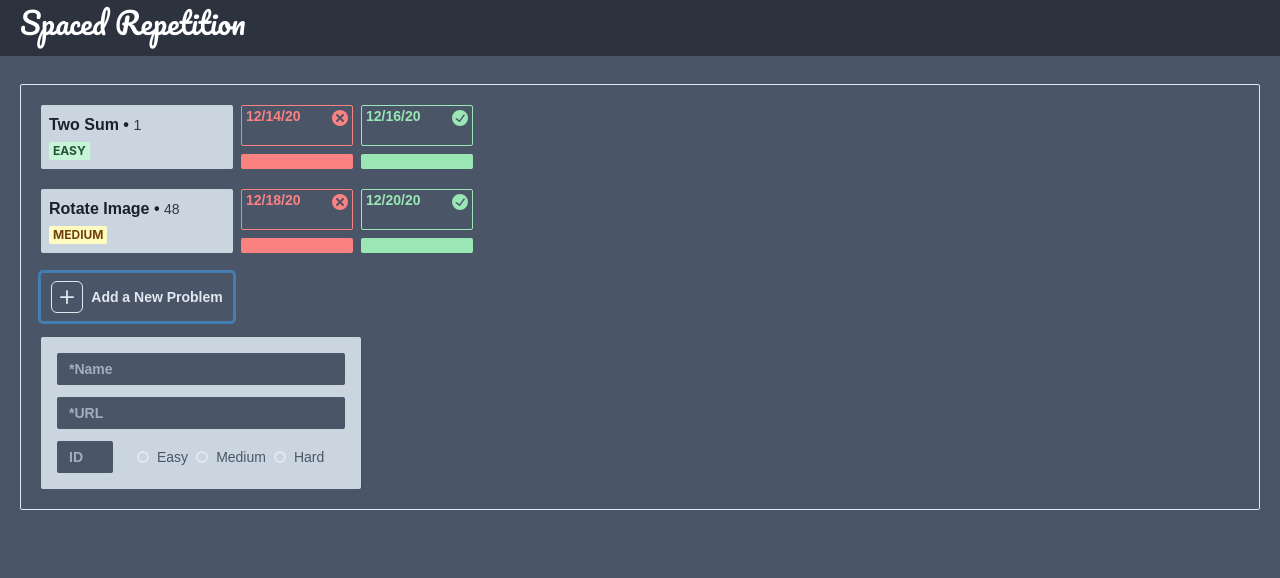
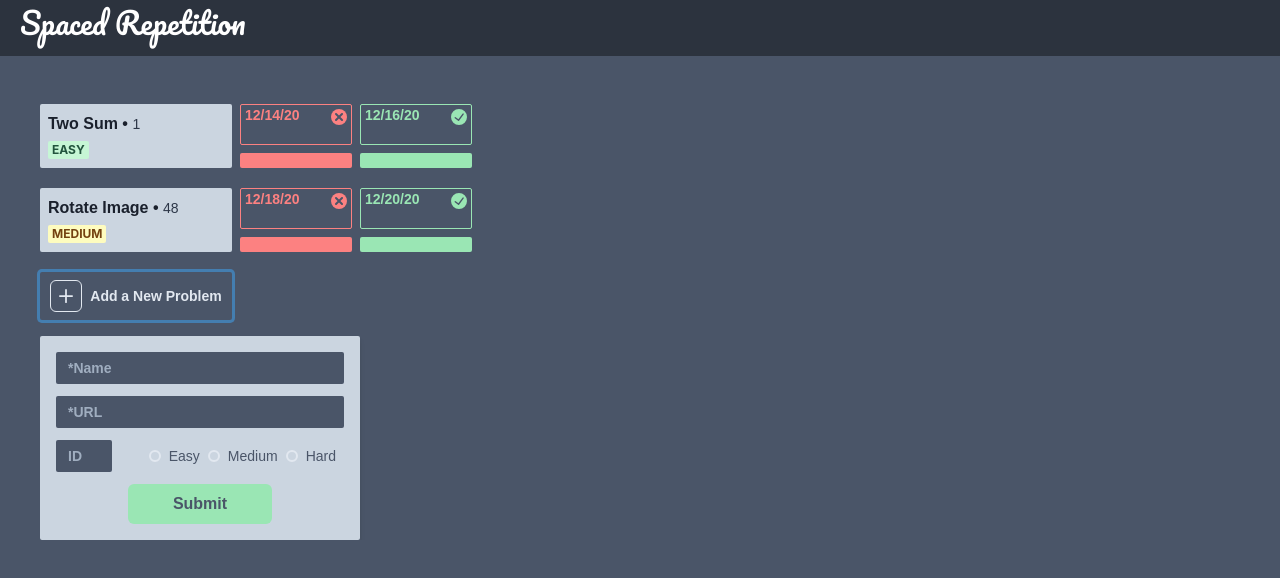
Before and after one commit to tpooch21/spaced-rep, a React (Create React App) app in the folder client/: page / in a window 1280 px wide. Both pictures are taken after a click on the button "Add a New Problem". Shown: the top 578 px of the page. Built offline with nearby package versions, Linux system fonts and the light colour scheme; a web font is replaced by a local one.

Commit message:
Integrate react-hook-form in AddProblemForm

```diff
--- a/client/src/components/AddProblem/AddProblemForm.js
+++ b/client/src/components/AddProblem/AddProblemForm.js
@@ -6,8 +6,12 @@ import {
   Stack,
   Flex,
   Spacer,
+  FormControl,
+  FormErrorMessage,
+  Button,
 } from "@chakra-ui/react";
 
+import { useForm } from "react-hook-form";
 /**
  * Name
  * URL
@@ -15,8 +19,17 @@ import {
  * Difficulty (optional)
  */
 
-const AddProblemForm = () => (
-  <Box
+const AddProblemForm = () => {
+  const { handleSubmit, register, errors } = useForm();
+  const onSubmit = (data) => {
+    debugger;
+    const { problemName, problemURL } = data;
+    console.log(problemName, problemURL);
+  };
+
+  return (
+    <form onSubmit={handleSubmit(onSubmit)}>
+      <Flex
         w={80}
         p={4}
         color="white"
@@ -26,33 +39,44 @@ const AddProblemForm = () => (
         shadow="md"
         fontFamily="main"
         color="green.200"
+        direction="column"
+        align="center"
       >
+        <FormControl isInvalid={errors.problemName}>
           <Input
+            name="problemName"
             placeholder="*Name"
             size="sm"
             bg="gray.600"
             border="none"
             fontWeight="700"
+            ref={register({ required: true })}
           />
+          <FormErrorMessage>Name is required</FormErrorMessage>
+        </FormControl>
+        <FormControl isInvalid={errors.problemURL}>
           <Input
+            name="problemURL"
             placeholder="*URL"
             size="sm"
             mt={3}
             bg="gray.600"
             border="none"
             fontWeight="700"
+            ref={register({ required: true })}
           />
-    <Flex mt={3} spacing={3} align="center" justify="flex-start">
+          <FormErrorMessage>URL is required</FormErrorMessage>
+        </FormControl>
+        <Flex mt={3} spacing={3} align="center" justify="space-between" w={72}>
           <Input
             placeholder="ID"
             size="sm"
             bg="gray.600"
             border="none"
             width={14}
-        mr={6}
             fontWeight="700"
           />
-      <RadioGroup color="gray.600" fontWeight="500" fontSize="sm">
+          <RadioGroup color="gray.600" fontWeight="500" fontSize="sm" pr={2}>
             <Stack direction="row">
               <Radio size="sm" value="easy" colorScheme="green">
                 Easy
@@ -66,7 +90,19 @@ const AddProblemForm = () => (
             </Stack>
           </RadioGroup>
         </Flex>
-  </Box>
+        <Button
+          type="submit"
+          mt={3}
+          p={2}
+          bg="green.200"
+          color="gray.600"
+          w={36}
+        >
+          Submit
+        </Button>
+      </Flex>
+    </form>
   );
+};
 
 export default AddProblemForm;
--- a/client/src/containers/ProblemsContainer/ProblemsContainer.js
+++ b/client/src/containers/ProblemsContainer/ProblemsContainer.js
@@ -34,7 +34,7 @@ const dummy = [
 ];
 
 const ProblemsContainer = () => (
-  <Box mt={16} p={5} borderWidth="1px" borderRadius="2px">
+  <Box mt={16} p={5}>
     {dummy.map((problem) => (
       <ProblemGroup key={problem.id} problem={problem} />
     ))}
```
Also changed, not shown: 1 other file (tests, documents, lock files or other folders). Lines whose indentation alone changed are shown as unchanged.
